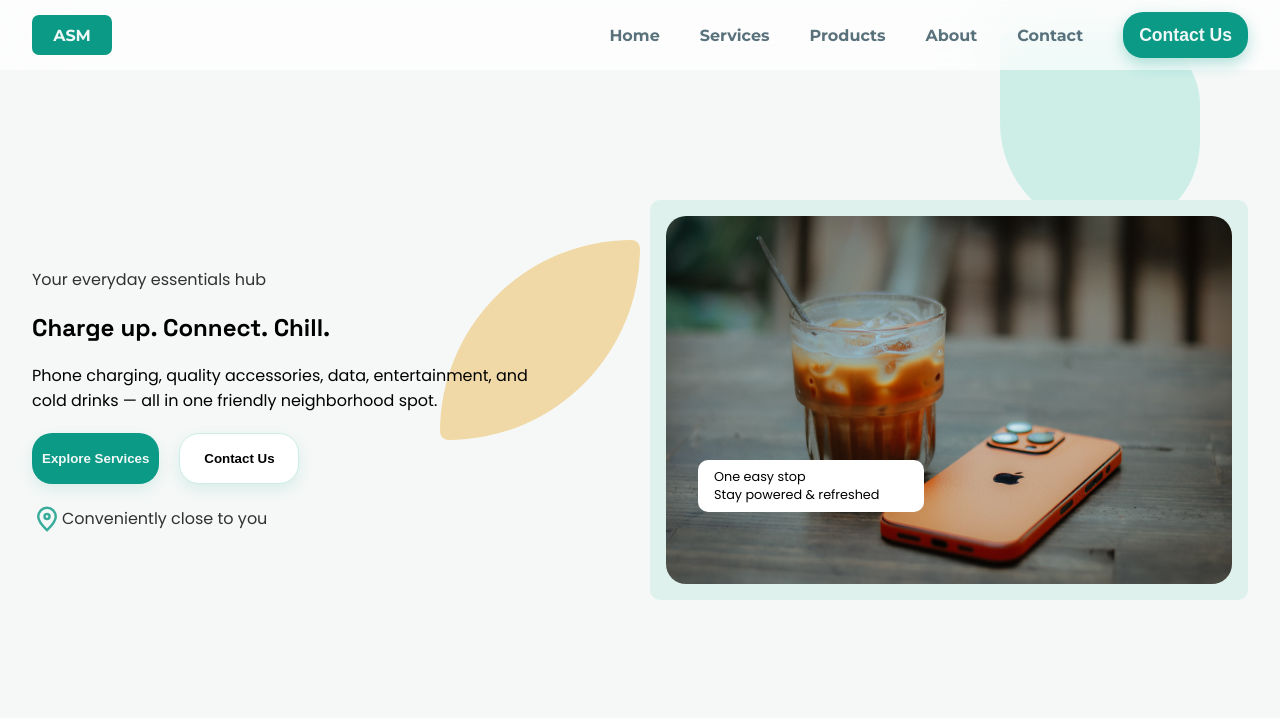
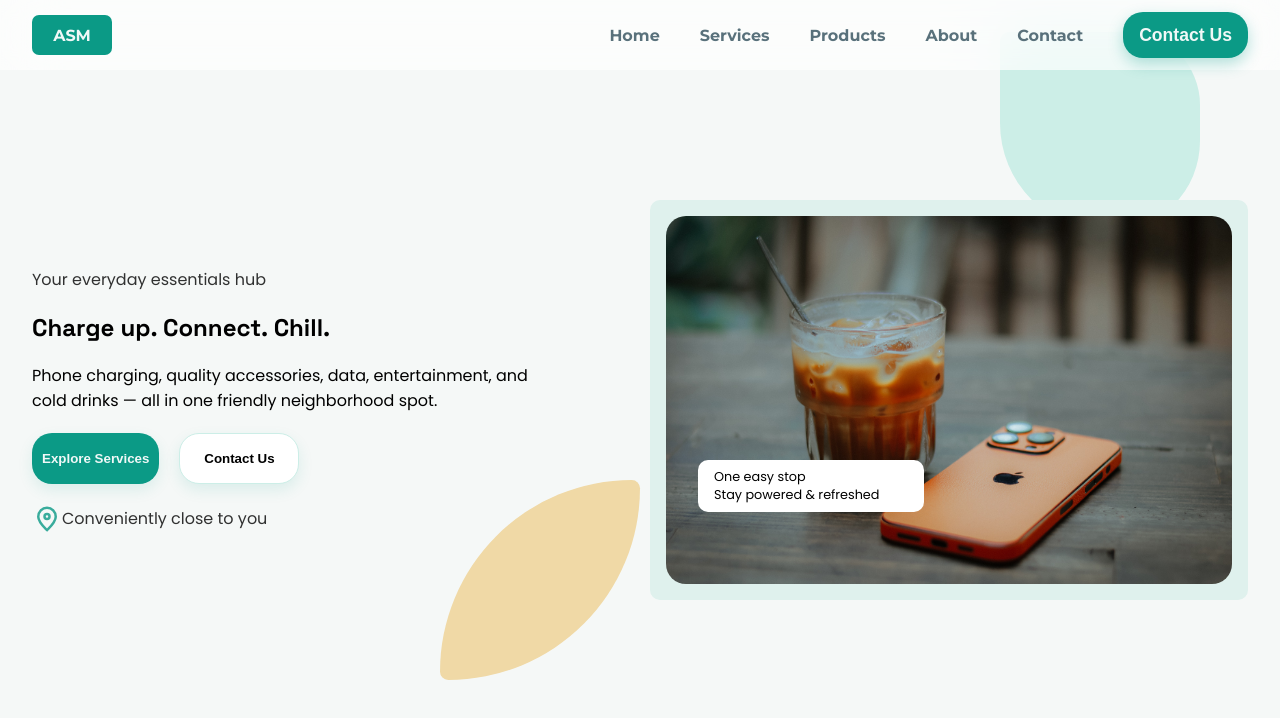
Before and after one commit to Mikaila-Dev/asm-shop, a React (Vite) app: page / in a window 1280 px wide. Shown: the top 718 px of the page. Built offline with nearby package versions, Linux system fonts and the light colour scheme; a web font is replaced by a local one.

Commit message:
positioning end

```diff
--- a/src/css-file/hero.css
+++ b/src/css-file/hero.css
@@ -60,7 +60,7 @@
     height: 200px;
     border-radius: 700px 30px 700px 30px;
     position: absolute;
-    top: 15em;
+    top: 60vh;
     right: 50%;
 }
 .hero-head {
```
